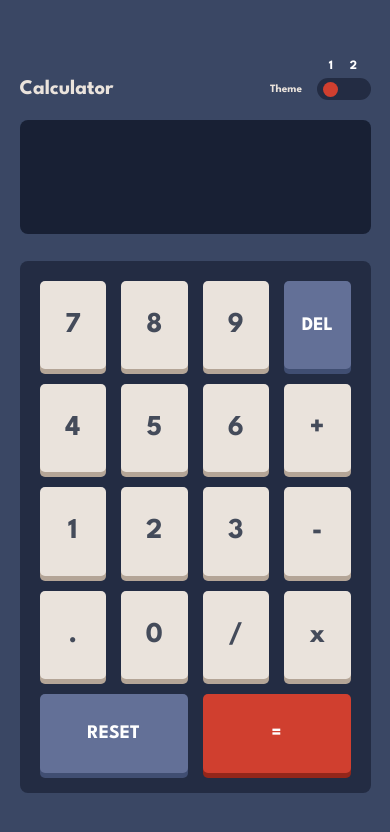
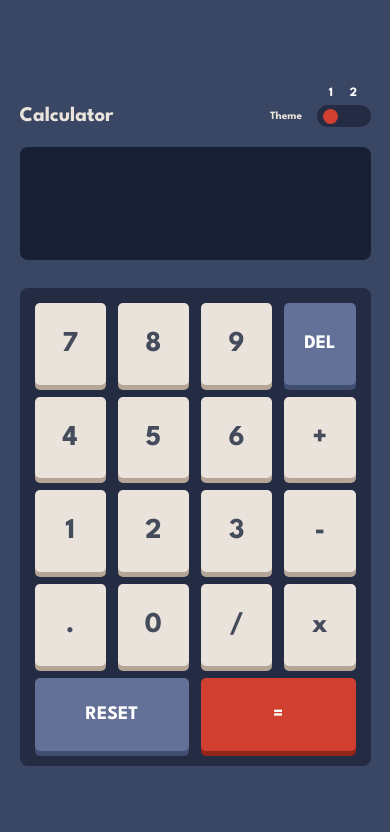
Before and after one commit to dhiaa-zer/CodeAlpha_Calculator, a plain HTML site: page index.html in a window 390 px wide. Drawn offline with Linux system fonts and the light colour scheme.

Commit message:
last commit

```diff
--- a/css/theme1.css
+++ b/css/theme1.css
@@ -255,12 +255,12 @@ button[data-action="reset"], button[data-action="equal"],button[data-action='Del
 }
 
 
-@media only screen and (max-width:350px) {
+@media only screen and (max-width:390px) {
 
    .grid-container{
       gap: 12px;
       padding: 15px;
-      height: 65%;
+      height: 63%;
    }
 
 }
--- a/css/theme2.css
+++ b/css/theme2.css
@@ -271,7 +271,7 @@ opacity: 0.8;
    .grid-container{
       gap: 12px;
       padding: 15px;
-      height: 65%;
+      height: 63%;
    }
 
 }
```
